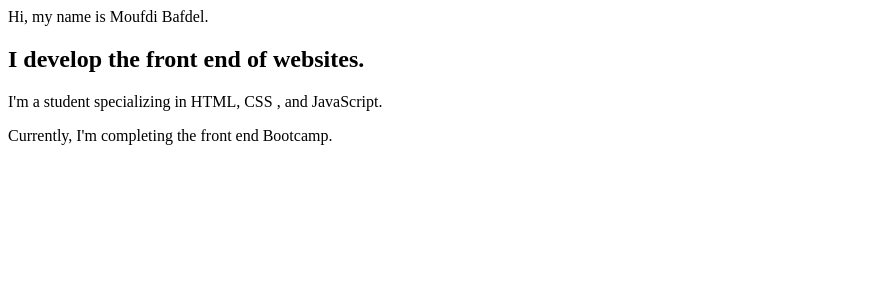
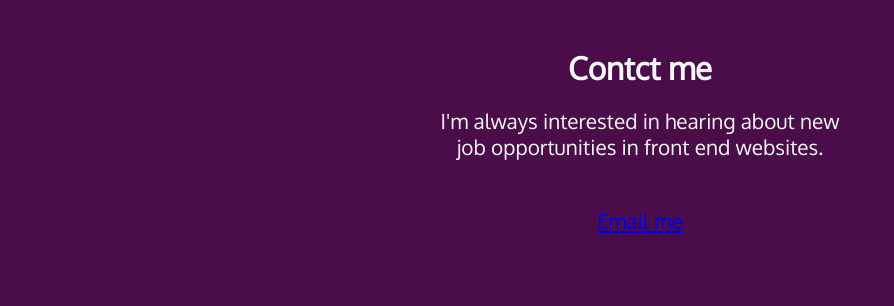
Before and after one commit to MoufdiZB/portfolio-website, a plain HTML site: page index.html in a window 1280 px wide. Shown: the whole page, without its empty margins (0-894 px from the left). Drawn offline with Linux system fonts and the light colour scheme; a web font is replaced by a local one.

Commit message:
contact part and introdaction part

```diff
--- a/index.html
+++ b/index.html
@@ -1,14 +1,28 @@
+<link rel="stylesheet" href="style.css">
 <html>
-  <head></head>
+  <head>
+    <link rel="preconnect" href="https://fonts.googleapis.com">
+<link rel="preconnect" href="https://fonts.gstatic.com" crossorigin>
+<link href="https://fonts.googleapis.com/css2?family=Oxygen&family=Oxygen+Mono&display=swap" rel="stylesheet">
+  </head>
   <body>
-    <section id="intro">
-      <p>Hi, my name is <span>Moufdi Bafdel.</span></p>
+    <section id="contact">
+      <h2>Contct me</h2>
+     <p>   I'm always interested in hearing about new job opportunities in front end websites.</p>
+     <p><a target="_blank" href="https://mail.google.com/mail/u/1/#inbox">Email me</a></p>
+
+    </section>
+
+</html>
+
+
+  <!-- <section id="intro">
+      <p class="name">Hi, my name is <span>Moufdi Bafdel</span></p>
       <h2>I develop the front end of websites.</h2>
       <p>I'm a student
         specializing in HTML, CSS , and JavaScript.</p>
       <p>Currently, I'm completing the
         front end Bootcamp.</p>
+
   </body>
-    </section>
-
-</html>
+    </section> -->
--- a/style.css
+++ b/style.css
@@ -8,10 +8,57 @@
   --white: #f7f8fa;
   --font-size: 1.3rem;
   --mono: "Oxygen mono", monospace;
-    --sans: Oxygen, sans-serif;}
-    html{
+  --sans: Oxygen, sans-serif;
+}
+html {
   box-sizing: border-box;
 }
-*,*::after,*::before {
+*,
+*::after,
+*::before {
   box-sizing: inherit;
 }
+
+body {
+  margin: 0;
+  padding: 0;
+  font-family: var(--sans);
+  background-color: var(--plum);
+  color: var(--white);
+  font-size: var(--font-size);
+}
+h1,
+h2,
+h3 {
+  margin: 0;
+}
+#intro{
+  padding-bottom: 10rem;
+
+}
+#intro p{
+  font-size: 1rem;
+  line-height: 1,5;
+}
+#name .name{
+  font-family: var(--mono);
+}
+.name span{
+  font-size: 4rem;
+  font-family: var(--sans);
+  color: var(--aqua);
+  display: block;
+}
+#intro h2{
+  font-size: 4rem;
+  font-weight: normal;
+}
+#contact{
+  width: 400px;
+  margin: 0 auto;
+  text-align: center;
+  padding: 3rem 0;
+}
+#contact p:last-child{
+  margin-top:3rem;
+}
```
Lines whose indentation alone changed are shown as unchanged.
